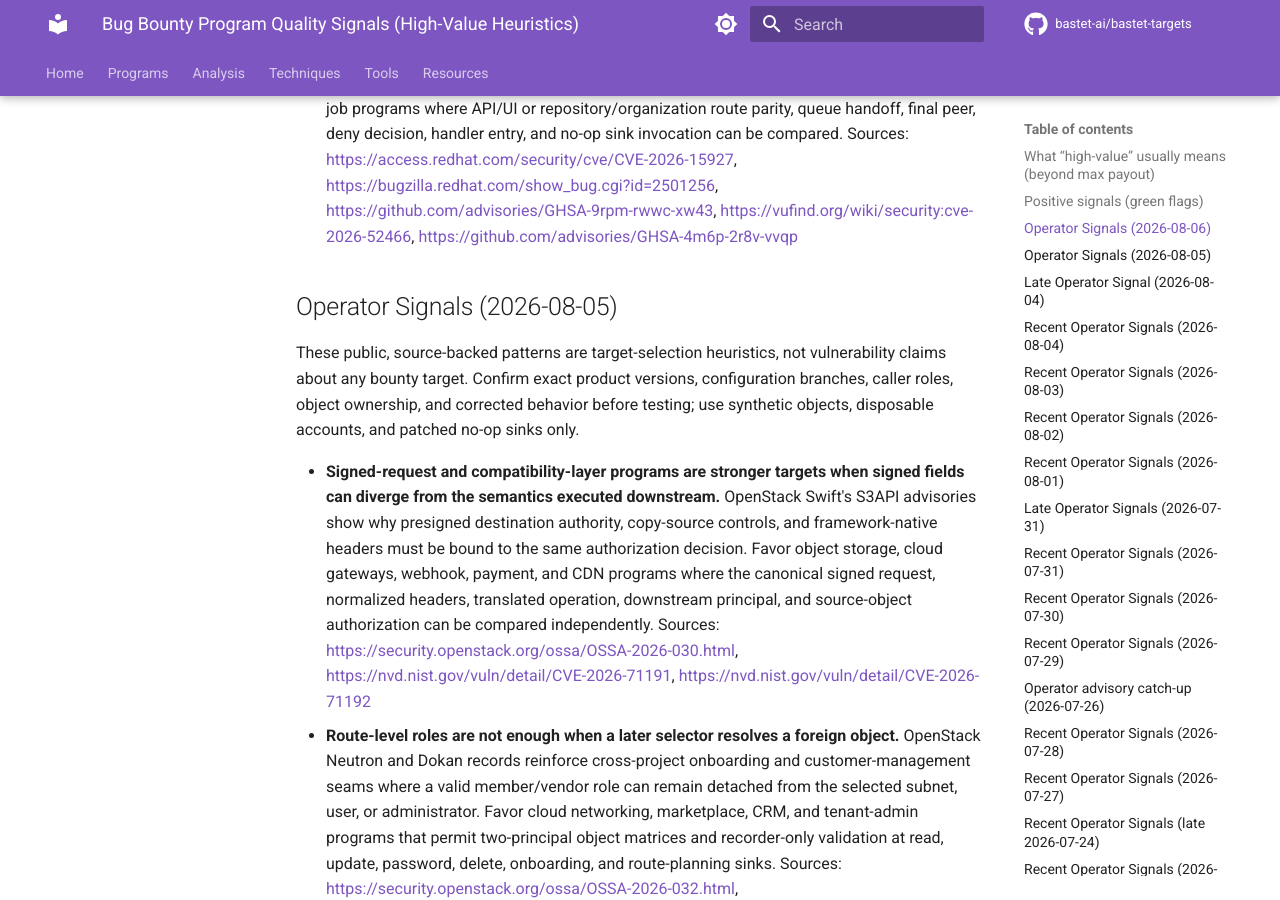
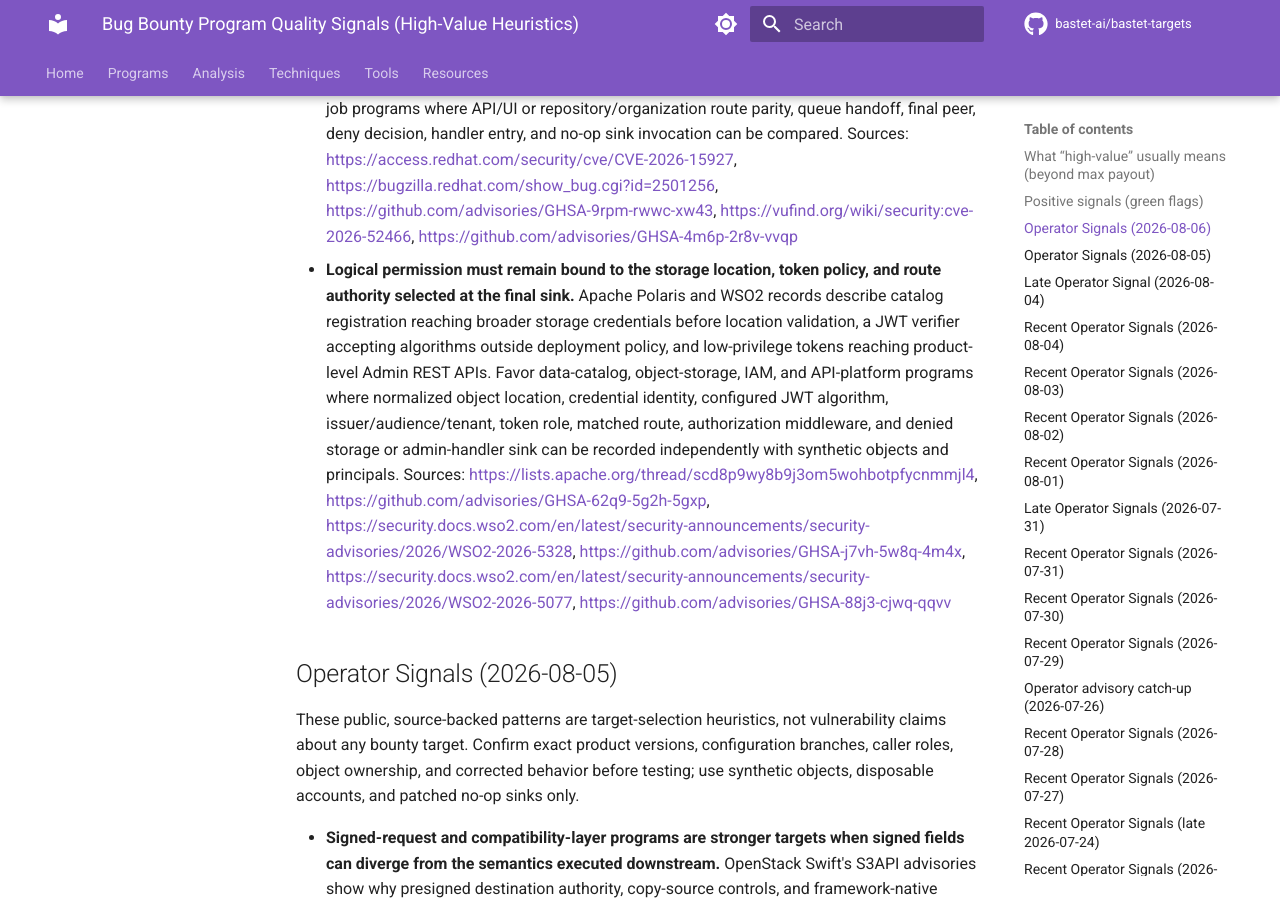
Before and after one commit to bastet-ai/bastet-targets, an MkDocs documentation site: the page built from docs/program-quality-signals.md, in a window 1280 px wide and 900 px high, scrolled down 1371 px. Built offline with MkDocs 1.6.1 and Material for MkDocs 9.7.7, drawn with Linux system fonts in a browser that asks for light colours; comment, search, counter and statistics services are not loaded.

Commit message:
Add storage and token authority target signals

```diff
--- a/docs/program-quality-signals.md
+++ b/docs/program-quality-signals.md
@@ -23,6 +23,7 @@
 
 - **Agent platforms are stronger targets when effective tool policy can change after the first authorization pass.** Public NanoClaw, Hermes Agent, IronClaw, and super-agent-party records show recurring seams between requested deny sets and later provider-tool injection, approval parsing and shell parsing, path checks and delivery helpers, or URL warnings and the connector that ultimately runs. Favor agent, MCP, copilot, and automation programs where tool provenance, post-injection allow/deny state, approval classification, canonical path or final network peer, and dispatcher reachability can be recorded independently without reading files, executing commands, or contacting private services. Sources: https://github.com/advisories/GHSA-q94p-g4rh-r9rf, https://github.com/NousResearch/hermes-agent/issues/46171, https://github.com/advisories/GHSA-6rr9-mpp7-j4mp, https://github.com/nearai/ironclaw/issues/4861, https://github.com/nearai/ironclaw/pull/4869, https://github.com/advisories/GHSA-m39w-xf3h-v4h2, https://github.com/advisories/GHSA-fvhg-m33v-6wqx
 - **Equivalent route families and asynchronous workers must enforce the same authority as the front-door control.** Red Hat Quay's repository-mirror record and VuFind's controller record highlight two durable checks: URL policy must survive queue serialization and worker-side destination selection, and an access-denied response must terminate dispatch before object resolution or side effects. Favor registry, importer, controller, export, and background-job programs where API/UI or repository/organization route parity, queue handoff, final peer, deny decision, handler entry, and no-op sink invocation can be compared. Sources: https://access.redhat.com/security/cve/CVE-2026-15927, https://bugzilla.redhat.com/show_bug.cgi?id=2501256, https://github.com/advisories/GHSA-9rpm-rwwc-xw43, https://vufind.org/wiki/security:cve-2026-52466, https://github.com/advisories/GHSA-4m6p-2r8v-vvqp
+- **Logical permission must remain bound to the storage location, token policy, and route authority selected at the final sink.** Apache Polaris and WSO2 records describe catalog registration reaching broader storage credentials before location validation, a JWT verifier accepting algorithms outside deployment policy, and low-privilege tokens reaching product-level Admin REST APIs. Favor data-catalog, object-storage, IAM, and API-platform programs where normalized object location, credential identity, configured JWT algorithm, issuer/audience/tenant, token role, matched route, authorization middleware, and denied storage or admin-handler sink can be recorded independently with synthetic objects and principals. Sources: https://lists.apache.org/thread/scd8p9wy8b9j3om5wohbotpfycnmmjl4, https://github.com/advisories/GHSA-62q9-5g2h-5gxp, https://security.docs.wso2.com/en/latest/security-announcements/security-advisories/2026/WSO2-2026-5328, https://github.com/advisories/GHSA-j7vh-5w8q-4m4x, https://security.docs.wso2.com/en/latest/security-announcements/security-advisories/2026/WSO2-2026-5077, https://github.com/advisories/GHSA-88j3-cjwq-qqvv
 
 ## Operator Signals (2026-08-05)
 
```
Also changed, not shown: docs/programs/program-quality-signals.md (+1 -0 lines), docs/resources/program-quality-signals.md (+1 -0 lines).
